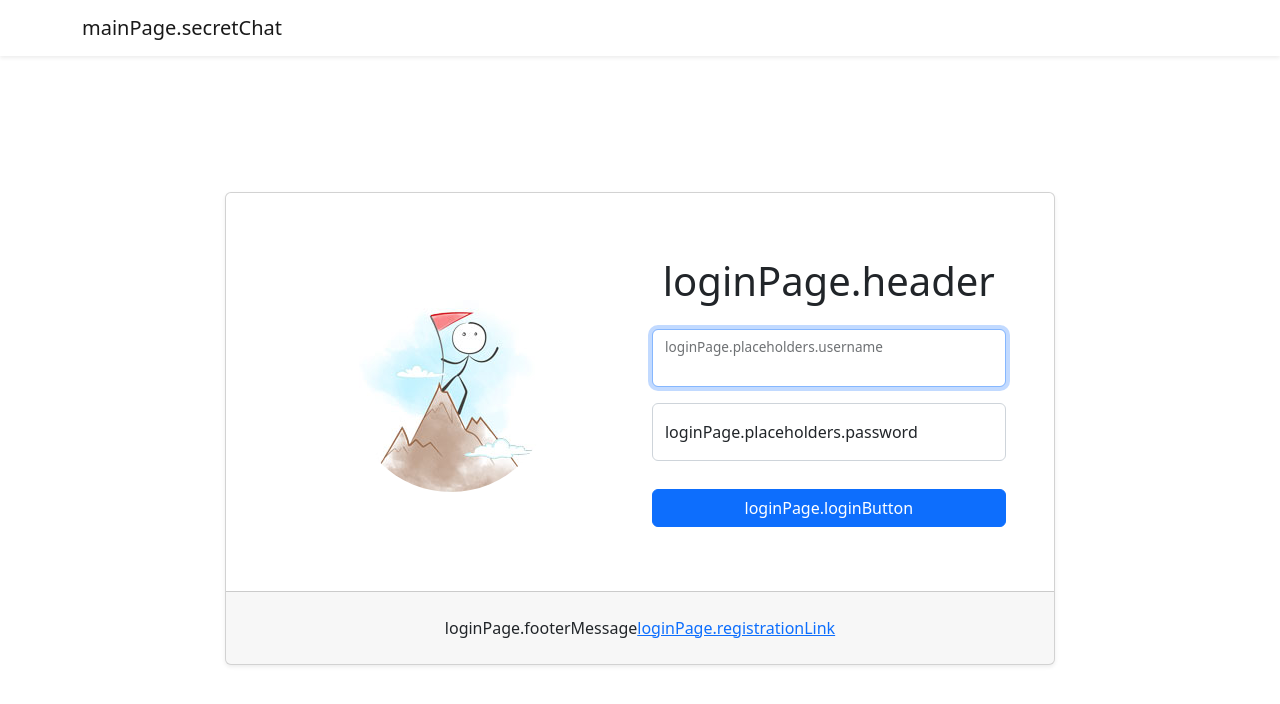
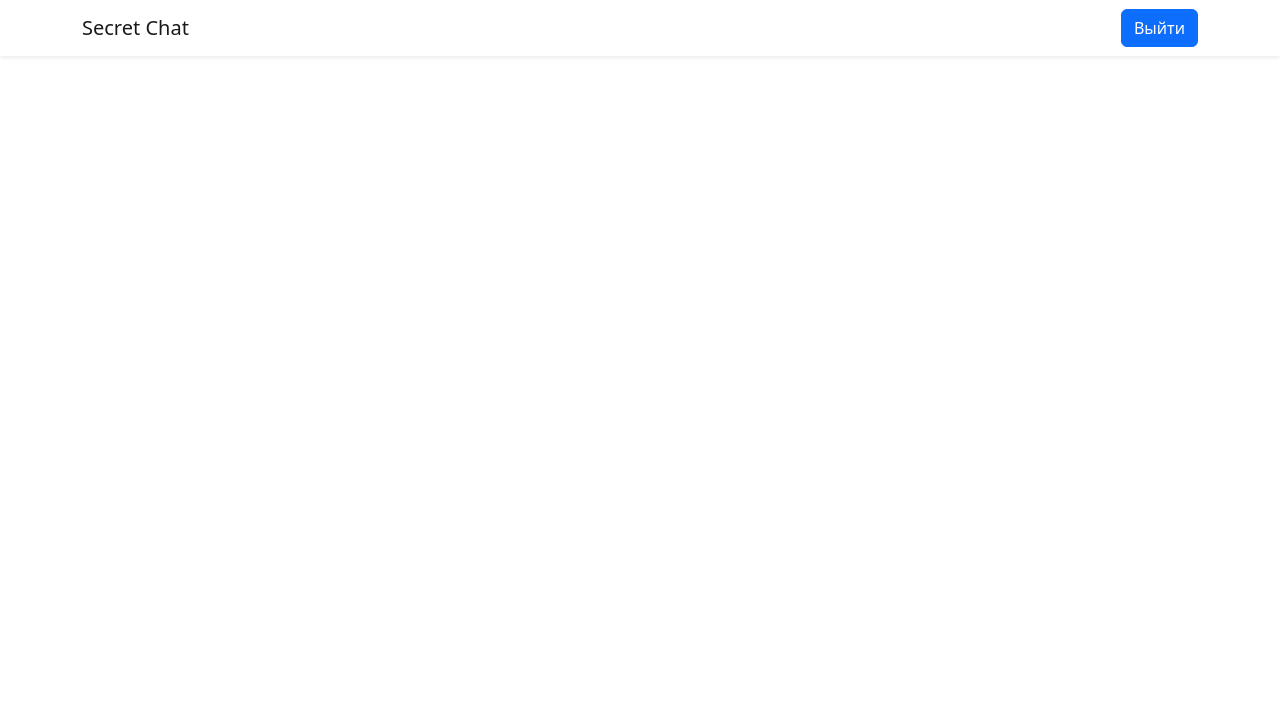
Before and after one commit to German-Nasyrov/frontend-project-12, a React (Create React App) app in the folder frontend/: page / in a window 1280 px wide. Before the commit this address led to /login. Shown: the top 704 px of the page. Built offline with nearby package versions, Linux system fonts and the light colour scheme; sample sign-in values are in the browser's storage.

Commit message:
add JSON web token logic

```diff
--- a/frontend/src/components/LoginPage.jsx
+++ b/frontend/src/components/LoginPage.jsx
@@ -1,4 +1,4 @@
-import { Link, useNavigate } from 'react-router-dom';
+import { Link, useNavigate, useLocation } from 'react-router-dom';
 import {
   React, useState, useRef, useEffect,
 } from 'react';
@@ -9,31 +9,23 @@ import axios from 'axios';
 import {
   Form, Button, Row, Col, Card, Container,
 } from 'react-bootstrap';
+import { toast } from 'react-toastify';
 import { useTranslation } from 'react-i18next';
 import Login from '../images/Login.jpg';
 import routes from '../routes/routes.js';
 import useAuthorization from '../hooks/AuthorizationHook';
 
 const LoginPage = () => {
-  const [authorizationError, setAuthorizationError] = useState(false);
-  const [serverError, setServerError] = useState(false);
   const authorization = useAuthorization();
+  const [authorizationFailed, setAuthorizationFailed] = useState(false);
+  const inputRef = useRef();
+  const location = useLocation();
   const navigate = useNavigate();
-  const loginElement = useRef();
-  const passwordElement = useRef();
-  const submitElement = useRef();
   const { t } = useTranslation();
 
   useEffect(() => {
-    loginElement.current.focus();
+    inputRef.current.focus();
   }, []);
-
-  const handleKeyDown = (event, inputRef) => {
-    if (event.key === 'ArrowDown') {
-      event.preventDefault();
-      inputRef.current.focus();
-    }
-  };
 
   const LoginSchema = yup.object().shape({
     username: yup.string().required(),
@@ -46,32 +38,34 @@ const LoginPage = () => {
       password: '',
     },
     validationSchema: LoginSchema,
-    validateOnChange: false,
-    onSubmit: async () => {
-      setAuthorizationError(false);
-      setServerError(false);
-      axios.post(routes.loginPagePath(), {
-        username: formik.values.username,
-        password: formik.values.password,
-      })
-        .then((response) => {
-          authorization.logIn(response);
-          navigate(routes.mainPage());
-        })
-        .catch((error) => {
-          const { code } = error;
-          switch (code) {
-            case 'ERR_BAD_RESPONSE':
-              return setServerError(true);
-            default:
-              return setAuthorizationError(true);
-          }
-        });
+    onSubmit: async (values) => {
+      setAuthorizationFailed(false);
+
+      try {
+        const res = await axios.post(routes.loginPath(), values);
+        authorization.logIn(res.data);
+        const { from } = location.state || { from: { pathname: routes.chatPagePath() } };
+        navigate(from);
+      } catch (error) {
+        console.error(error);
+
+        if (!error.isAxiosError) {
+          toast.error(t('errors.unknown'));
+          return;
+        }
+
+        if (error.response?.status === 401) {
+          setAuthorizationFailed(true);
+          inputRef.current.select();
+        } else {
+          toast.error(t('errors.network'));
+        }
+      }
     },
   });
 
   const inputClassNames = cn('form-control', {
-    'is-invalid': formik.errors.username || formik.errors.password || authorizationError || serverError,
+    'is-invalid': formik.errors.username || formik.errors.password || authorizationFailed,
   });
 
   return (
@@ -81,70 +75,48 @@ const LoginPage = () => {
           <Card className="shadow-sm">
             <Card.Body className="row p-5">
               <Col className="col-12 col-md-6 d-flex align-items-center justify-content-center">
-                <img src={Login} className="rounded-circle" alt={t('loginPage.header')} />
+                <img src={Login} className="rounded-circle" alt={t('login.header')} />
               </Col>
               <Form onSubmit={formik.handleSubmit} className="col-12 col-md-6 mt-3 mt-mb-0">
-                <h1 className="text-center mb-4">{t('loginPage.header')}</h1>
+                <h1 className="text-center mb-4">{t('login.header')}</h1>
                 <Form.Group className="form-floating mb-3">
                   <Form.Control
                     name="username"
                     autoComplete="username"
                     required=""
-                    placeholder={t('loginPage.placeholders.username')}
+                    placeholder={t('login.username')}
                     id="username"
-                    ref={loginElement}
-                    onKeyDown={(event) => handleKeyDown(event, passwordElement)}
+                    ref={inputRef}
                     className={inputClassNames}
                     value={formik.values.username}
                     onChange={formik.handleChange}
                   />
-                  <Form.Label htmlFor="username">
-                    {t('loginPage.placeholders.username')}
-                  </Form.Label>
+                  <Form.Label htmlFor="username">{t('login.username')}</Form.Label>
                 </Form.Group>
                 <Form.Group className="form-floating mb-1">
                   <Form.Control
                     name="password"
                     autoComplete="current-password"
                     required=""
-                    placeholder={t('loginPage.placeholders.password')}
+                    placeholder={t('login.password')}
                     type="password"
                     id="password"
-                    ref={passwordElement}
-                    onKeyDown={(event) => handleKeyDown(event, submitElement)}
+                    ref={inputRef}
                     className={inputClassNames}
                     value={formik.values.password}
                     onChange={formik.handleChange}
                   />
-                  <Form.Label className="form-label" htmlFor="password">
-                    {t('loginPage.placeholders.password')}
-                  </Form.Label>
-                  <div
-                    className={`invalid-tooltip ${
-                      formik.errors || authorizationError || serverError ? '' : 'invisible'
-                    }`}
-                    id="signIn-error"
-                  >
-                    {serverError ? t('errors.server') : t('errors.loginValidation')}
-                  </div>
+                  <Form.Label className="form-label" htmlFor="password">{t('login.password')}</Form.Label>
+                  {inputClassNames && <Form.Control.Feedback type="invalid" tooltip>{t('login.authFailed')}</Form.Control.Feedback>}
                 </Form.Group>
                 <br />
-                <Button
-                  type="submit"
-                  ref={submitElement}
-                  onClick={() => loginElement.current.focus()}
-                  className="w-100 mb-3"
-                  disabled={formik.isSubmitting}
-                  id="signIn-login-button"
-                >
-                  {t('loginPage.loginButton')}
-                </Button>
+                <Button type="submit" variant="outline-primary" className="w-100 mb-3">{t('login.submit')}</Button>
               </Form>
             </Card.Body>
             <Card.Footer className="p-4">
               <div className="text-center">
-                <span>{t('loginPage.footerMessage')}</span>
-                <Link to={routes.pageNotFoundPath()}>{t('loginPage.registrationLink')}</Link>
+                <span>{t('login.newToChat')}</span>
+                <Link to={routes.pageNotFoundPath()}>{t('login.signup')}</Link>
               </div>
             </Card.Footer>
           </Card>
--- a/frontend/src/components/MainPage.jsx
+++ b/frontend/src/components/MainPage.jsx
@@ -1,44 +1,69 @@
+import { React, useState, useMemo } from 'react';
 import {
   BrowserRouter,
   Routes,
   Route,
   Navigate,
+  Outlet,
 }
   from 'react-router-dom';
-import { Nav } from 'react-bootstrap';
-import { useTranslation } from 'react-i18next';
+import { ToastContainer as Toaster } from 'react-toastify';
+import AuthorizationContext from '../contexts/AuthorizationContext';
+import useAuthorization from '../hooks/AuthorizationHook';
+import Navbar from './Navbar';
 import LoginPage from './LoginPage';
 import PageNotFound from './PageNotFound';
 import routes from '../routes/routes';
 
-const MainPage = () => {
-  const { t } = useTranslation();
+const AuthorizationProvider = ({ children }) => {
+  const currentUser = JSON.parse(localStorage.getItem('user'));
+  const [user, setUser] = useState(currentUser ? { username: currentUser.username } : null);
+  const logIn = (userData) => {
+    localStorage.setItem('user', JSON.stringify(userData));
+    setUser({ username: userData.username });
+  };
+
+  const logOut = () => {
+    localStorage.removeItem('user');
+    setUser(null);
+  };
+
+  const getAuthorizationHeader = () => {
+    const userData = JSON.parse(localStorage.getItem('user'));
+
+    return userData?.token ? { Authorization: `Bearer ${userData.token}` } : {};
+  };
+
+  const props = useMemo(() => ({
+    logIn, logOut, getAuthorizationHeader, user,
+  }), [user]);
 
   return (
-    <div className="h-100">
-      <div className="h-100" id="chat">
-        <div className="d-flex flex-column h-100">
-          <Nav className="shadow-sm navbar navbar-expand-lg navbar-light bg-white">
-            <div className="container">
-              <a className="navbar-brand" href="/">
-                {t('mainPage.secretChat')}
-              </a>
-            </div>
-          </Nav>
-          <BrowserRouter>
-            <Routes>
-              <Route
-                path="/"
-                element={<Navigate to={routes.loginPagePath()} replace />}
-              />
-              <Route path={routes.loginPagePath()} element={<LoginPage />} />
-              <Route path={routes.pageNotFoundPath()} element={<PageNotFound />} />
-            </Routes>
-          </BrowserRouter>
-        </div>
-      </div>
-    </div>
+    <AuthorizationContext.Provider value={props}>
+      {children}
+    </AuthorizationContext.Provider>
   );
 };
 
+const PrivateOutlet = () => {
+  const authorization = useAuthorization();
+  return authorization.user ? <Outlet /> : <Navigate to={routes.loginPagePath()} />;
+};
+
+const MainPage = () => (
+  <AuthorizationProvider>
+    <BrowserRouter>
+      <div className="d-flex flex-column h-100">
+        <Navbar />
+        <Routes>
+          <Route path={routes.loginPagePath()} element={<LoginPage />} />
+          <Route path={routes.chatPagePath()} element={<PrivateOutlet />} />
+          <Route path={routes.pageNotFoundPath()} element={<PageNotFound />} />
+        </Routes>
+      </div>
+      <Toaster />
+    </BrowserRouter>
+  </AuthorizationProvider>
+);
+
 export default MainPage;
--- a/frontend/src/components/PageNotFound.jsx
+++ b/frontend/src/components/PageNotFound.jsx
@@ -6,14 +6,14 @@ const PageNotFound = () => {
   return (
     <div className="text-center">
       <img
-        alt={t('pageNotFound.header')}
+        alt={t('notFound.header')}
         className="img-fluid h-25"
         src="https://cdn2.hexlet.io/assets/error-pages/404-4b6ef16aba4c494d8101c104236304e640683fa9abdb3dd7a46cab7ad05d46e9.svg"
       />
-      <h1 className="h4 text-muted">{t('pageNotFound.header')}</h1>
+      <h1 className="h4 text-muted">{t('notFound.header')}</h1>
       <p className="text-muted">
-        {t('pageNotFound.redirectMessage')}
-        <Link to="/">{t('pageNotFound.redirectLink')}</Link>
+        {t('notFound.message')}
+        <Link to="/">{t('notFound.linkText')}</Link>
       </p>
     </div>
   );
--- a/frontend/src/routes/routes.js
+++ b/frontend/src/routes/routes.js
@@ -4,7 +4,7 @@ export default {
   loginPath: () => [apiPath, 'login'].join('/'),
   signupPath: () => [apiPath, 'signup'].join('/'),
   dataPath: () => [apiPath, 'data'].join('/'),
-  mainPage: () => '/',
+  chatPagePath: () => '/',
   loginPagePath: () => '/login',
   signupPagePath: () => '/signup',
   pageNotFoundPath: () => '*',
```
